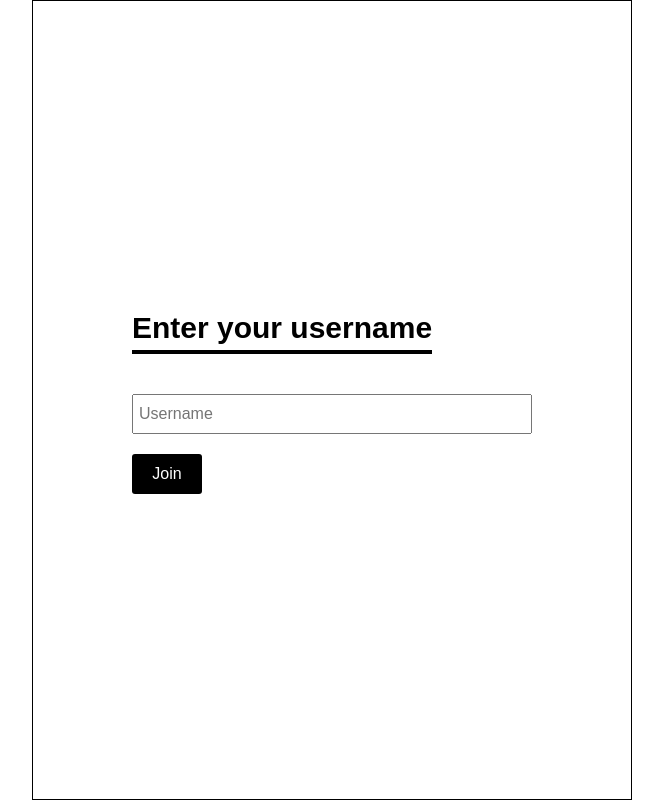
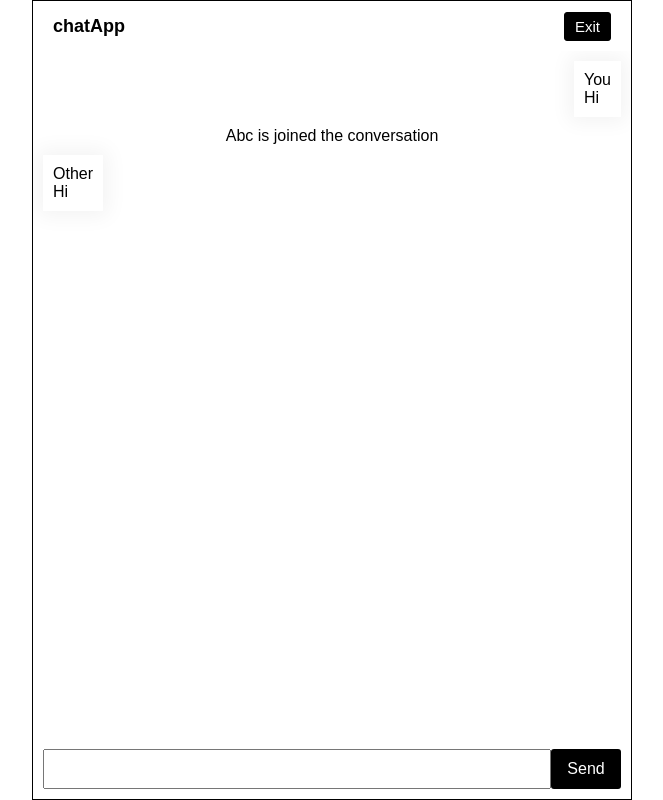
Before and after one commit to rohithgoje21/chatApp, a website: page public/index.html in a window 1280 px wide. Shown: the whole page, without its empty margins (308-971 px from the left). Drawn offline with nearby package versions, Linux system fonts and the light colour scheme.

Commit message:
frontend part is done-added styling

```diff
--- a/public/index.html
+++ b/public/index.html
@@ -9,7 +9,7 @@
   </head>
   <body>
     <div class="app">
-      <div class="screen join-screen active">
+      <div class="screen join-screen">
         <div class="form">
           <h2>Enter your username</h2>
           <input
@@ -21,7 +21,7 @@
           <button class="form-button" id="join-chat">Join</button>
         </div>
       </div>
-      <div class="screen chat-screen">
+      <div class="screen chat-screen active">
         <div class="header">
           <div class="logo">chatApp</div>
           <button id="exit-chat">Exit</button>
@@ -36,7 +36,7 @@
           <div class="update">Abc is joined the conversation</div>
           <div class="message other-message">
             <div>
-              <div class="name">You</div>
+              <div class="name">Other</div>
               <div class="text">Hi</div>
             </div>
           </div>
--- a/public/style.css
+++ b/public/style.css
@@ -17,10 +17,16 @@ body {
   background-color: white;
   border: 1px solid black;
 }
-.app > .chat-screen {
+.join-screen,
+.chat-screen {
   display: none;
 }
-.app > .join-screen .active {
+.join-screen.active {
+  display: block;
+  width: 100%;
+  height: 100%;
+}
+.chat-screen.active {
   display: block;
   width: 100%;
   height: 100%;
@@ -59,3 +65,77 @@ body {
   border: none;
   cursor: pointer;
 }
+
+.chat-screen .header{
+  background-color: white;
+  height: 50px;
+  display: flex;
+  justify-content: space-between;
+  align-items: center;
+  padding: 0px 20px;
+}
+.chat-screen .header .logo{
+  font-size: 18px;
+  color: black;
+  font-weight: bold;
+}
+.chat-screen .header button{
+  padding: 5px 10px;
+  border: 1px solid black;
+  border-radius: 3px;
+  background-color: black;
+  color: white;
+  font-size: 15px;
+  cursor: pointer;
+}
+.chat-screen .messages{
+  width:100%;
+  height: calc(100% - 100px);
+  overflow:auto;
+  background-color: white;
+}
+.chat-screen .messages .message{
+  display: flex;
+  padding: 10px;
+}
+.chat-screen .messages .update{
+  text-align: center;
+}
+.chat-screen .messages .message{
+  display: flex;
+  padding: 10px;
+}
+.chat-screen .messages .message > div{
+  max-width: 80%;
+  background-color: white;
+  box-shadow: 0px 0px 20px 5px rgba(0,0,0,0.05);
+  padding: 10px;
+}
+.chat-screen .messages .message.my-message{
+  justify-content: flex-end;
+}
+.chat-screen .messages .message.other-message{
+  justify-content: flex-start;
+}
+.chat-screen .typebox {
+  display: flex;
+  padding: 0px 10px;
+}
+.chat-screen .typebox > input{
+  flex:1;
+  height: 40px;
+  padding: 5px;
+  font-size: medium;
+  outline: none;
+}
+.chat-screen .typebox > button{
+  width: 70px;
+  height: 40px;
+  padding: 3px;
+  font-size: medium;
+  background-color: black;
+  color: white;
+  border-radius: 3px;
+  border: none;
+  cursor: pointer;
+}
```
Lines whose indentation alone changed are shown as unchanged.
